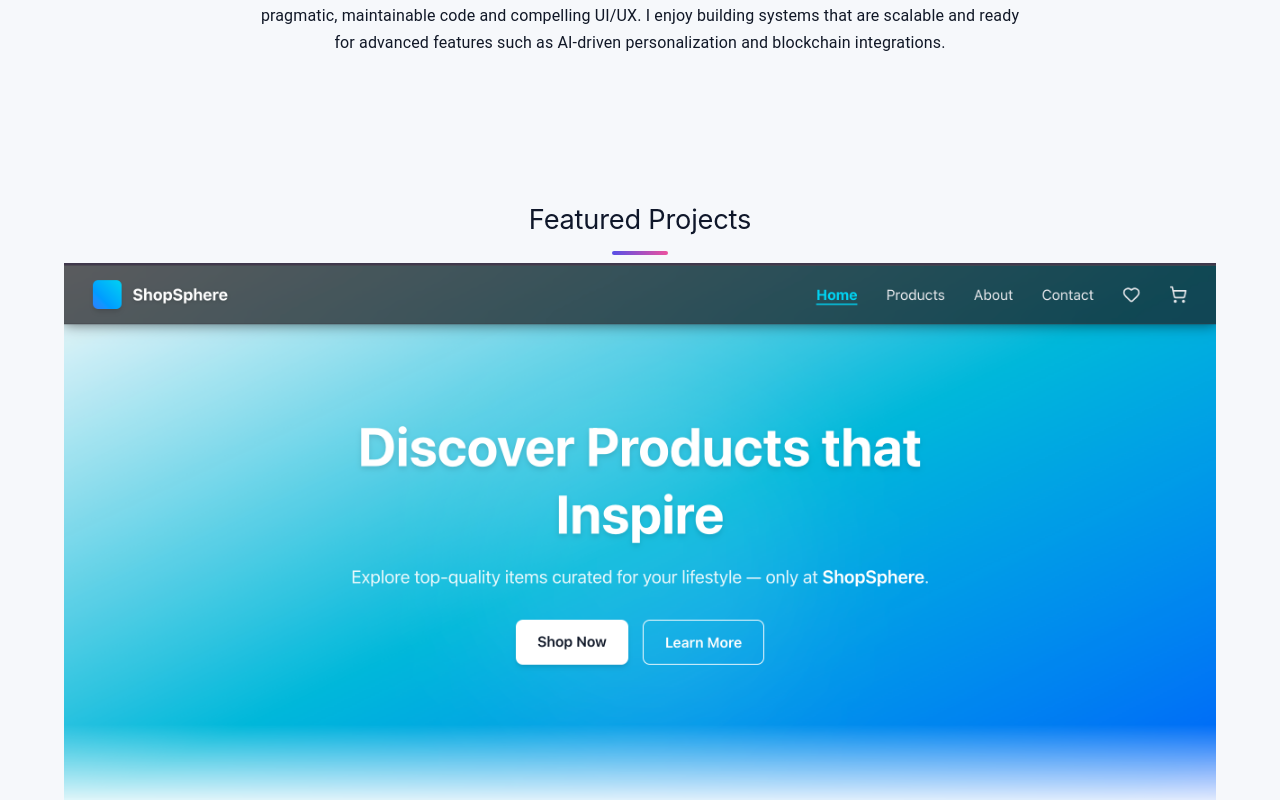
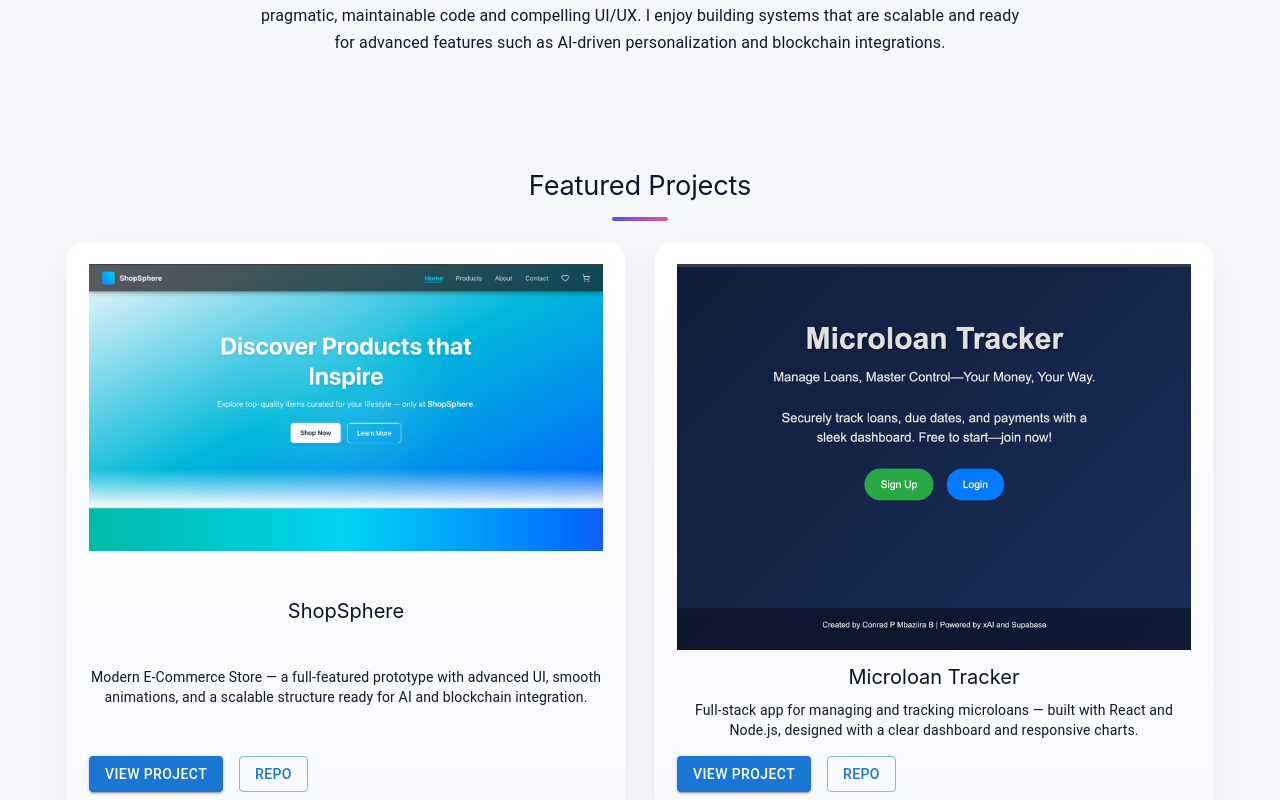
Before and after one commit to ConradPB/portfolio-react-update, a React (Vite) app in the folder portfolio/: page / in a window 1280 px wide. Shown: the part 840-1640 px from the top of the page. Built offline with nearby package versions, Linux system fonts and the light colour scheme.

Commit message:
featured cards/ grid for main projects done

```diff
--- a/portfolio/src/index.css
+++ b/portfolio/src/index.css
@@ -149,3 +149,40 @@
   border-radius:3px;
   background: linear-gradient(90deg, rgba(79,70,229,0.95), rgba(236,72,153,0.95));
 }
+
+/* ---------- WORK / PROJECTS ---------- */
+.work { background: var(--bg); padding-top: 38px; padding-bottom: 60px; }
+
+/* Featured grid: center two cards nicely */
+.featured-grid {
+  display:flex;
+  flex-wrap:wrap;
+  justify-content:center;
+  gap: 28px;
+  margin-top: 20px;
+  align-items: stretch;
+}
+
+/* Featured card */
+.featured{
+  max-width:560px;
+  flex: 1 1 460px;
+  background: linear-gradient(180deg, rgba(255,255,255,0.98), rgba(249,250,255,0.98));
+  border-radius: 18px;
+  padding: 22px;
+  box-shadow: 0 18px 40px rgba(15,23,42,0.06);
+  border: 1px solid rgba(16,24,40,0.04);
+  transition: transform .36s cubic-bezier(.2,.9,.2,1), box-shadow .36s ease, border-color .3s ease;
+  display:flex;
+  flex-direction:column;
+  justify-content: space-between;
+}
+
+.featured:hover{
+  transform: translateY(-12px) scale(1.01);
+  box-shadow: 0 36px 80px rgba(15,23,42,0.09);
+  border-color: rgba(79,70,229,0.12);
+}
+
+/* Featured title */
+.featured h3{ font-size: 1.25rem; margin: 12px 0 8px; color: #0b1220; }
```
